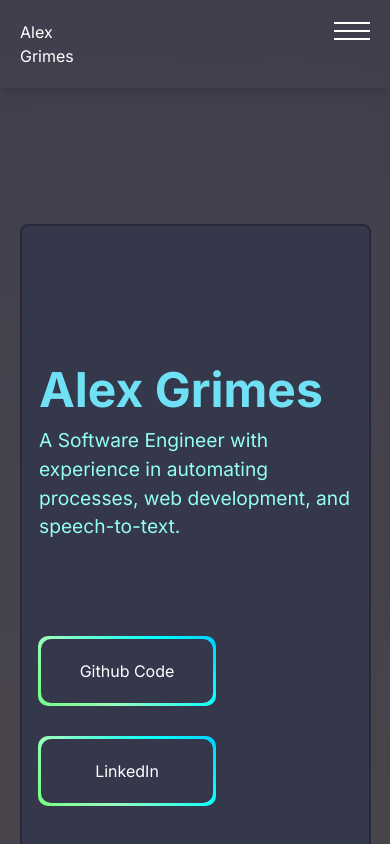
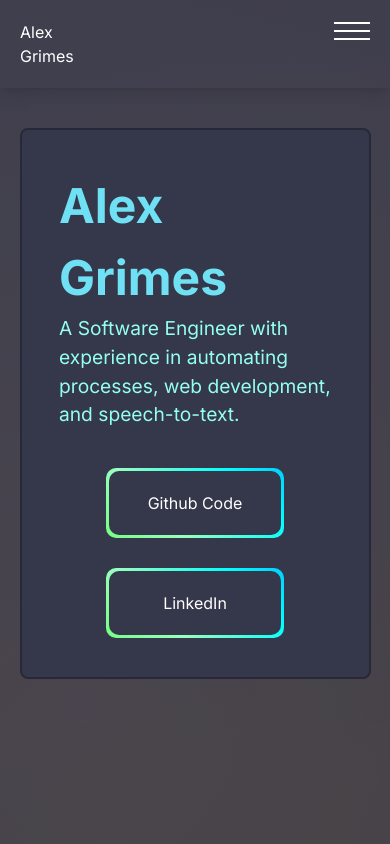
Before and after one commit to agrimes23/PortfolioSoftwareEngineer, a Next.js app: page / in a window 390 px wide. Shown: the top 844 px of the page. Built offline with nearby package versions, Linux system fonts and the light colour scheme; no server answers.

Commit message:
hero section align fix

```diff
--- a/src/app/page.tsx
+++ b/src/app/page.tsx
@@ -4,13 +4,13 @@
 
 export default function Home() {
   return (
-    <main className="flex min-h-screen flex-col items-center pt-24 gap-52">
-      <div className="my-10">
+    <main className="flex min-h-screen flex-col items-center pt-5 sm:pt-24 gap-52">
+      <div className="my-5 sm:my-10">
         {/* Hero Section */}
-        <div className="bg-neutralSecondary border-2 border-neutralSecondary-dark rounded-lg py-32 lg:py-0 lg:h-[70vh] w-[90vw] xl:w-[60vw] flex flex-col items-center">
-          <div className="w-[80vw] xl:w-[40vw] flex flex-col h-full justify-center gap-24">
+        <div className="bg-neutralSecondary border-2 border-neutralSecondary-dark rounded-lg py-10 sm:py-32 lg:py-0 lg:h-[70vh] w-[90vw] xl:w-[60vw] flex flex-col items-center">
+          <div className="w-[80vw] xl:w-[40vw] flex flex-col h-full justify-center gap-10 sm:gap-24">
             {/* Intro */}
-            <div className="">
+            <div className="px-5">
               {/* name */}
               <div className="text-[3rem] sm:text-[4rem] md:text-[5rem] text-primary font-bold">
                 Alex Grimes
@@ -28,7 +28,7 @@
             {/* button container */}
             <div className="flex flex-col gap-6">
               {/* buttons */}
-              <div className="flex gap-8 flex-wrap justify-start">
+              <div className="flex gap-8 flex-wrap justify-center sm:justify-start">
                 <a
                   href="https://github.com/agrimes23"
                   target="_blank"
```
